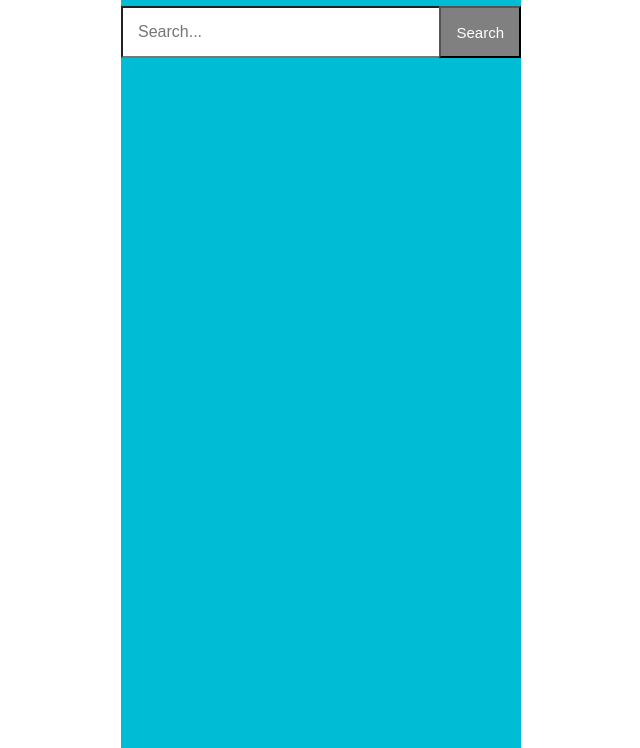
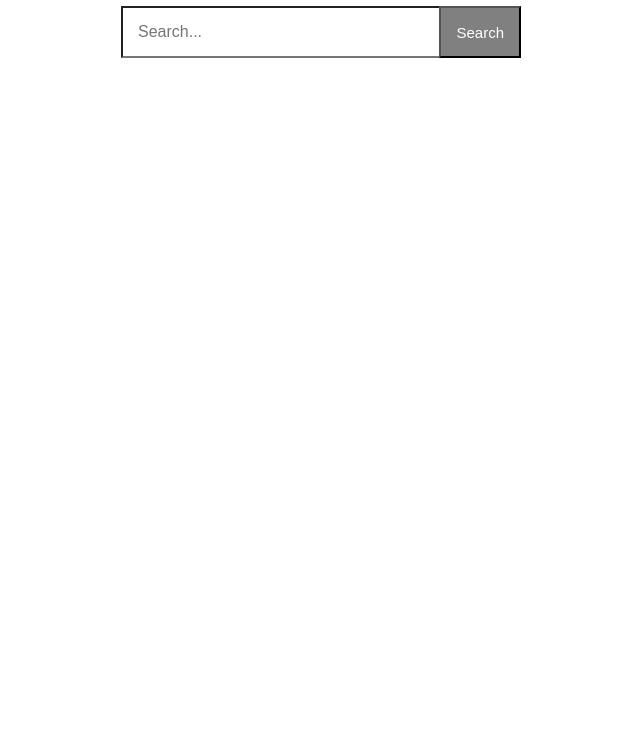
Before and after one commit to sozdikk/sozdikk.github.io, a plain HTML site: page index.html in a window 1280 px wide. Shown: the part 52-800 px from the top of the page, without its empty margins (319-959 px from the left). Drawn offline with Linux system fonts and the light colour scheme.

Commit message:
Update style.css

```diff
--- a/style.css
+++ b/style.css
@@ -5,8 +5,8 @@ body {
 }
 
 .dictionary {
-	background: #00bcd4;
-	color: #fff;
+	background: #ffffff;
+	color: #000000;
 	max-width: 400px;
 	min-height: 100vh;
 	margin: 0 auto;
```
